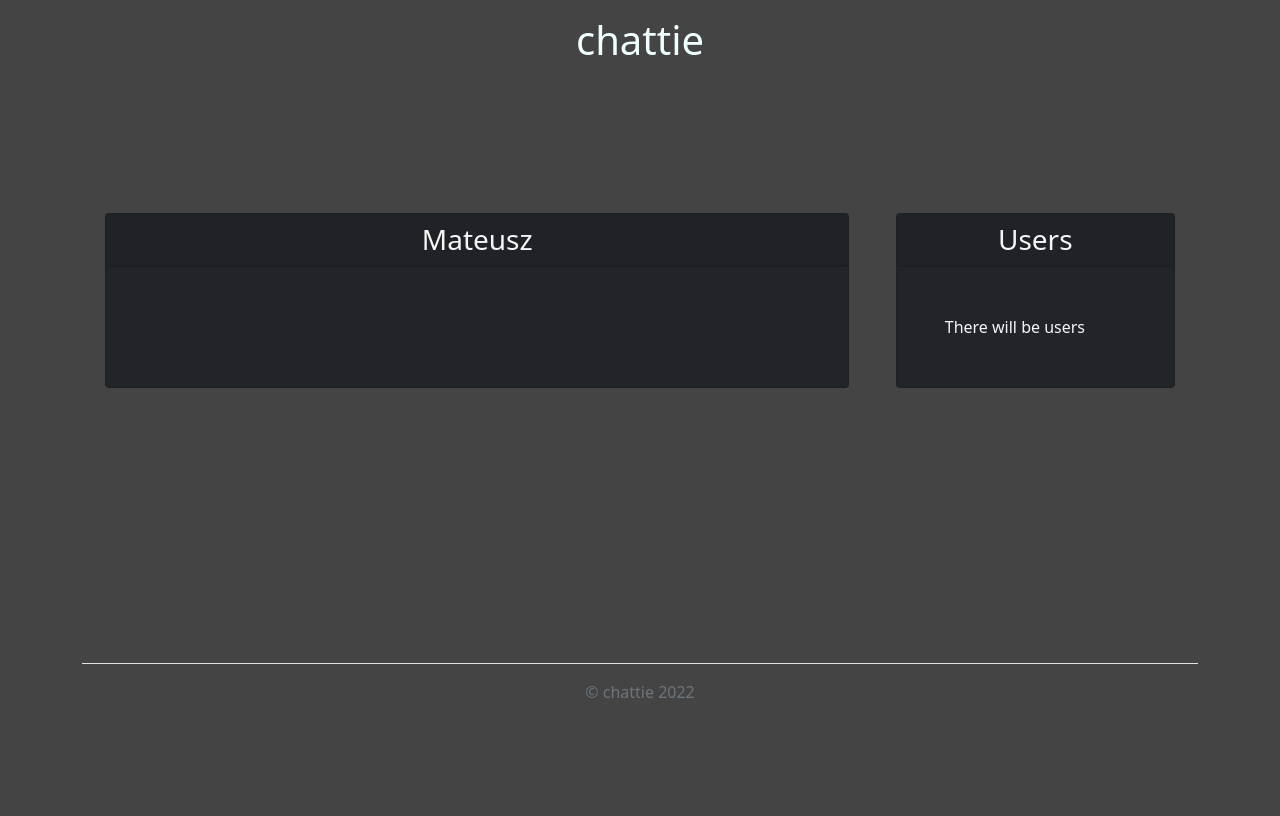
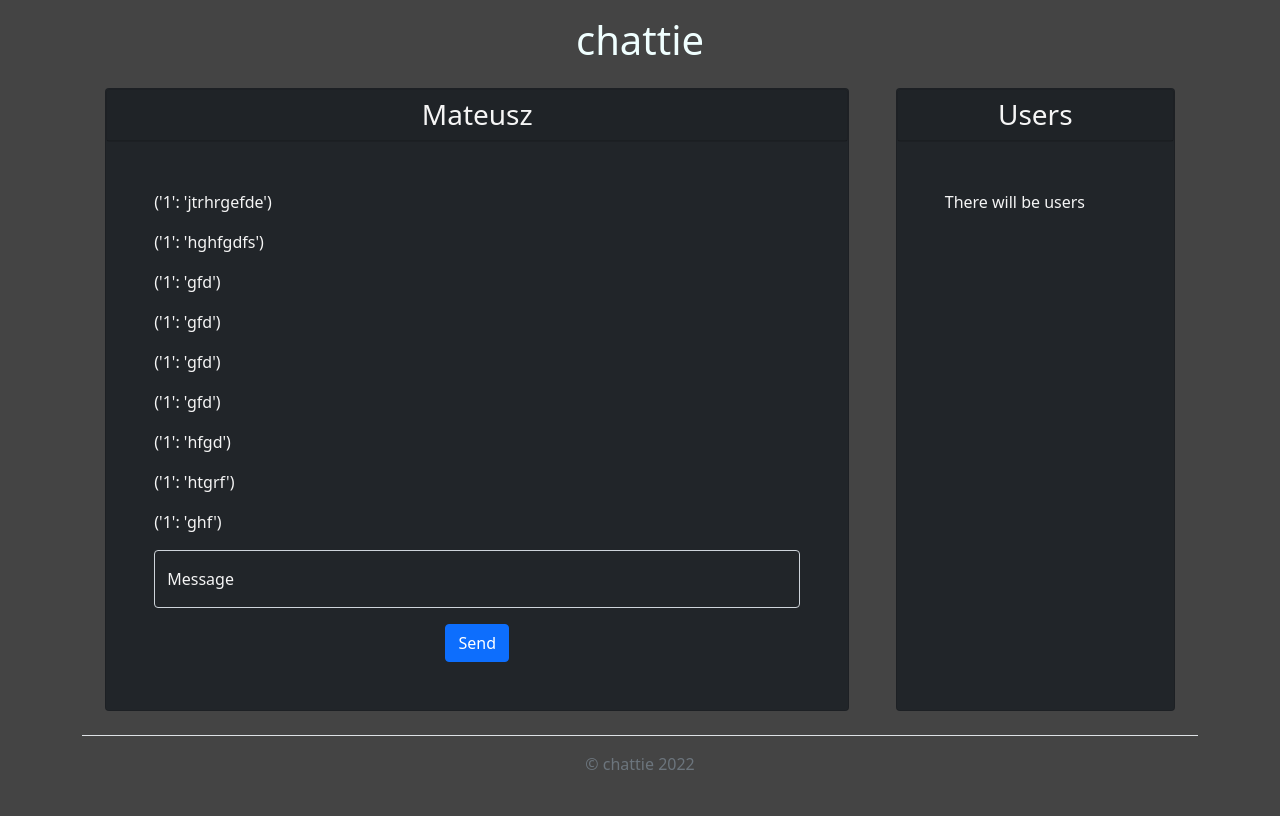
Before and after one commit to MateuszM-M/chattie-app-flask, a Flask app: a page that uses chattie/templates/main.html in a window 1280 px wide. Shown: the part 56-872 px from the top of the page. Before the commit the page ends 754 px from the top, so only its background shows below. Run offline with Flask 2, Linux system fonts and the light colour scheme; a user stored in the database is signed in; data comes from the database, SQL or seed files in the repository; parts of the project's set-up code (start-up, migrations or seed data) failed here and were passed over; some libraries are stand-ins or nearby versions.

Commit message:
Started creating messages system

```diff
--- a/chattie/__init__.py
+++ b/chattie/__init__.py
@@ -3,11 +3,13 @@ from flask_sqlalchemy import SQLAlchemy
 from flask_bcrypt import Bcrypt
 from flask_login import LoginManager
 from flask_migrate import Migrate
+from flask_socketio import SocketIO
 
 
 app = Flask(__name__)
 app.config['SECRET_KEY'] = '3c46ee1eb7ec14e26c429fac7525184531e3d7ef3f514254191ceeabeed2d50c'
 app.config['SQLALCHEMY_DATABASE_URI'] = 'sqlite:///site.db'
+socketio=SocketIO(app)
 db = SQLAlchemy(app)
 migrate = Migrate(app, db)
 bcrypt = Bcrypt(app)
--- a/chattie/forms.py
+++ b/chattie/forms.py
@@ -39,4 +39,9 @@ class CreateRoomForm(FlaskForm):
     def validate_name(self, name):
         name = Room.query.filter_by(name=name.data).first()
         if name:
-            raise ValidationError('That username is taken. Please choose a different one.')
+            raise ValidationError('That name is taken. Please choose a different one.')
+
+
+class AddMessageForm(FlaskForm):
+    message = StringField('Message', validators=[DataRequired()])
+    submit = SubmitField('Send')
--- a/chattie/models.py
+++ b/chattie/models.py
@@ -48,9 +48,12 @@ class Room(db.Model):
 class Message(db.Model):
     id = db.Column(db.Integer, primary_key=True)
     user_id = db.Column(db.Integer, db.ForeignKey('user.id'), nullable=False)
-    room = db.Column(db.Integer, db.ForeignKey('room.id'), nullable=False)
+    room_id = db.Column(db.Integer, db.ForeignKey('room.id'), nullable=False)
     message = db.Column(db.String(1000), nullable=False)
     created = db.Column(db.DateTime, nullable=False, default=datetime.utcnow)
 
+    user = db.relationship('User', foreign_keys=[user_id])
+    room = db.relationship('Room', foreign_keys=[room_id])
+
     def __repr__(self):
         return f"('{self.user_id}': '{self.message}')"
--- a/chattie/routes.py
+++ b/chattie/routes.py
@@ -1,8 +1,9 @@
-from chattie import app, bcrypt, db
+from chattie import app, bcrypt, db, socketio
 from flask import render_template, flash, redirect, url_for, request, abort
-from chattie.forms import LoginForm, RegistrationForm, CreateRoomForm
+from chattie.forms import (LoginForm, RegistrationForm, CreateRoomForm,
+                           AddMessageForm)
 from flask_login import login_user, current_user, logout_user, login_required
-from .models import User, Room
+from .models import User, Room, Message
 
 
 @app.route("/login", methods=['POST', 'GET'])
@@ -80,11 +81,34 @@ def create_room():
     return render_template('create_room.html', title='Create_room', form=form)
 
 
-@app.route("/r/<room_name>")
+@app.route("/r/<room_name>", methods=['GET', 'POST'])
 @login_required
 def room(room_name):
     room = Room.query.filter_by(name=room_name).first()
-    return render_template('room.html', title=room.name, room=room)
+
+    form = AddMessageForm()
+    if form.validate_on_submit():
+        message = Message(
+            user_id=current_user.id,
+            room_id=room.id,
+            message=form.message.data
+        )
+        db.session.add(message)
+        db.session.commit()
+        form.message.data=""
+
+    messages = Message.query.filter_by(room=room)
+    return render_template('room.html',
+                           title=room.name,
+                           room=room,
+                           form=form,
+                           messages=messages)
+
+
+@socketio.on('message')
+def handle_message(msg):
+    print('Message: ' + msg)
+    send(msg, broadcast=True)
 
 
 @app.route("/update/<room_name>", methods=['GET', 'POST'])
--- a/chattie/templates/main.html
+++ b/chattie/templates/main.html
@@ -23,5 +23,13 @@
         {% block content %}
         {% endblock %}
     {% include "layout/footer.html" %}
+
+    <script src="https://cdnjs.cloudflare.com/ajax/libs/socket.io/4.0.1/socket.io.js" integrity="sha512-q/dWJ3kcmjBLU4Qc47E4A9kTB4m3wuTY7vkFJDTZKjTs8jhyGQnaUrxa0Ytd0ssMZhbNua9hE+E7Qv1j+DyZwA==" crossorigin="anonymous"></script>
+    <script type="text/javascript" charset="utf-8">
+    var socket = io();
+    socket.on('connect', function() {
+        socket.emit('my event', {data: 'I\'m connected!'});
+    });
+</script>
 </body>
 </html>
--- a/chattie/templates/room.html
+++ b/chattie/templates/room.html
@@ -8,7 +8,23 @@
         </div>
         <div class="p-5">
 
+        <div id="messages">
+        {% for message in messages %}
+            <p>{{ message }}</p>
+        {% endfor %}
+        </div>
 
+
+        <form action="" method="POST">
+        {{ form.hidden_tag() }}
+        <div class="form-floating my-2">
+        {{ form.message(class="form-control bg-dark text-white", placeholder="Message") }}
+        {{ form.message.label(class="form-control-label") }}
+        </div>
+        <div class='text-center'>
+            {{ form.submit(class="btn btn-primary mt-2") }}
+        </div>
+        </form>
         </div>
 
     </div>
--- a/run.py
+++ b/run.py
@@ -1,4 +1,4 @@
 from chattie import app
 
 if __name__ == '__main__':
-    app.run(debug=True)
+    socketio.run(app)
```
Also changed, not shown: chattie/site.db.
